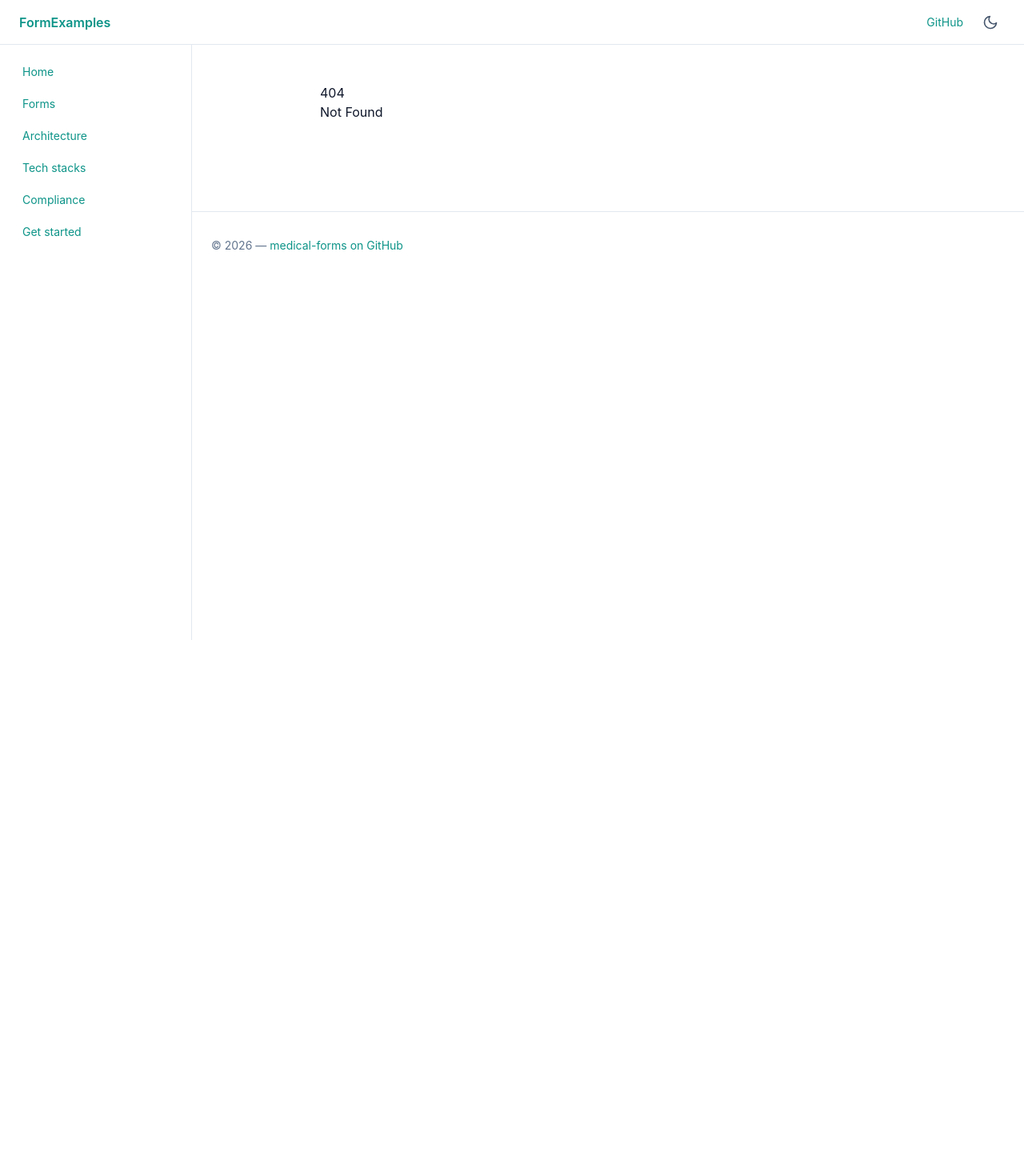
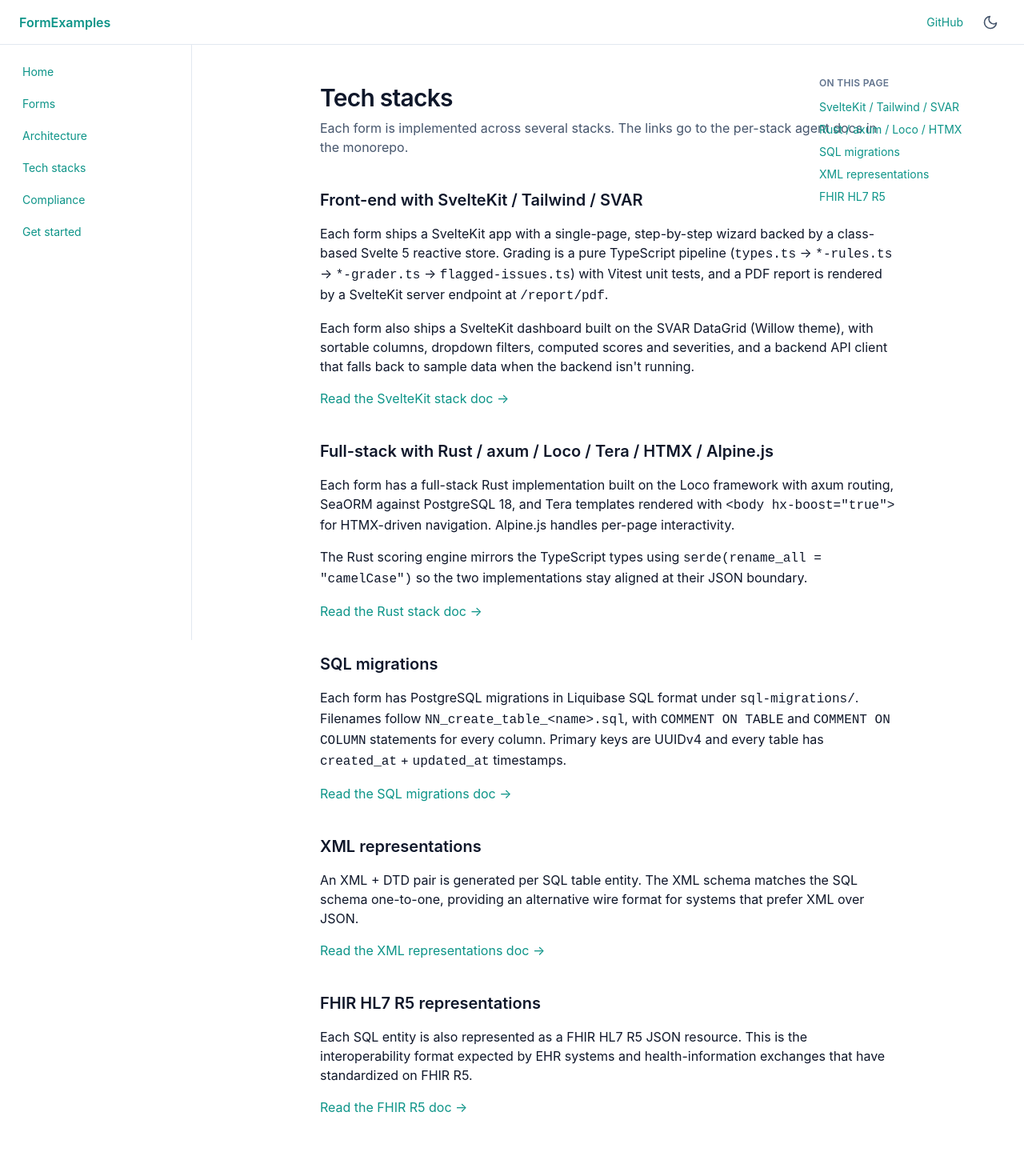
Before and after one commit to FormExamples/formexamples.github.io, a SvelteKit app: page /tech-stacks in a window 1280 px wide. Before the commit this address had no page. Shown: the top 1470 px of the page at 80% size. Before the commit the page ends 800 px from the top, so only its background shows below. Built offline with nearby package versions, Linux system fonts and the light colour scheme.

Commit message:
Add Tech stacks page for formexamples site

```diff
--- /dev/null
+++ b/src/routes/tech-stacks/+page.svelte
@@ -0,0 +1,84 @@
+<script lang="ts">
+  import OnThisPage from '$lib/components/OnThisPage.svelte';
+  import { REPO_URL } from '$lib/site';
+
+  const sections = [
+    { id: 'sveltekit', label: 'SvelteKit / Tailwind / SVAR' },
+    { id: 'rust', label: 'Rust / axum / Loco / HTMX' },
+    { id: 'sql', label: 'SQL migrations' },
+    { id: 'xml', label: 'XML representations' },
+    { id: 'fhir', label: 'FHIR HL7 R5' }
+  ];
+
+  function agentDoc(filename: string): string {
+    return `${REPO_URL}/blob/main/AGENTS/${filename}`;
+  }
+</script>
+
+<svelte:head>
+  <title>Tech stacks — FormExamples</title>
+</svelte:head>
+
+<OnThisPage {sections} />
+
+<h1 class="text-3xl font-semibold tracking-tight">Tech stacks</h1>
+<p class="mt-2 text-slate-600 dark:text-slate-400">Each form is implemented across several stacks. The links go to the per-stack agent docs in the monorepo.</p>
+
+<h2 id="sveltekit" class="mt-10 text-xl font-semibold">Front-end with SvelteKit / Tailwind / SVAR</h2>
+<p class="mt-4">
+  Each form ships a SvelteKit app with a single-page, step-by-step wizard backed by a class-based
+  Svelte 5 reactive store. Grading is a pure TypeScript pipeline (<code>types.ts</code> → <code>*-rules.ts</code> →
+  <code>*-grader.ts</code> → <code>flagged-issues.ts</code>) with Vitest unit tests, and a PDF report is rendered by a
+  SvelteKit server endpoint at <code>/report/pdf</code>.
+</p>
+<p class="mt-4">
+  Each form also ships a SvelteKit dashboard built on the SVAR DataGrid (Willow theme), with sortable
+  columns, dropdown filters, computed scores and severities, and a backend API client that falls back
+  to sample data when the backend isn't running.
+</p>
+<p class="mt-4">
+  <a href={agentDoc('front-end-with-sveltekit-tailwind-svar.md')} target="_blank" rel="noopener noreferrer">Read the SvelteKit stack doc →</a>
+</p>
+
+<h2 id="rust" class="mt-10 text-xl font-semibold">Full-stack with Rust / axum / Loco / Tera / HTMX / Alpine.js</h2>
+<p class="mt-4">
+  Each form has a full-stack Rust implementation built on the Loco framework with axum routing, SeaORM
+  against PostgreSQL 18, and Tera templates rendered with <code>&lt;body hx-boost="true"&gt;</code> for HTMX-driven
+  navigation. Alpine.js handles per-page interactivity.
+</p>
+<p class="mt-4">
+  The Rust scoring engine mirrors the TypeScript types using <code>serde(rename_all = "camelCase")</code> so
+  the two implementations stay aligned at their JSON boundary.
+</p>
+<p class="mt-4">
+  <a href={agentDoc('full-stack-with-loco-tera-htmx-alpine.md')} target="_blank" rel="noopener noreferrer">Read the Rust stack doc →</a>
+</p>
+
+<h2 id="sql" class="mt-10 text-xl font-semibold">SQL migrations</h2>
+<p class="mt-4">
+  Each form has PostgreSQL migrations in Liquibase SQL format under <code>sql-migrations/</code>. Filenames
+  follow <code>NN_create_table_&lt;name&gt;.sql</code>, with <code>COMMENT ON TABLE</code> and <code>COMMENT ON COLUMN</code>
+  statements for every column. Primary keys are UUIDv4 and every table has <code>created_at</code> +
+  <code>updated_at</code> timestamps.
+</p>
+<p class="mt-4">
+  <a href={agentDoc('sql-migrations.md')} target="_blank" rel="noopener noreferrer">Read the SQL migrations doc →</a>
+</p>
+
+<h2 id="xml" class="mt-10 text-xl font-semibold">XML representations</h2>
+<p class="mt-4">
+  An XML + DTD pair is generated per SQL table entity. The XML schema matches the SQL schema
+  one-to-one, providing an alternative wire format for systems that prefer XML over JSON.
+</p>
+<p class="mt-4">
+  <a href={agentDoc('xml-representations.md')} target="_blank" rel="noopener noreferrer">Read the XML representations doc →</a>
+</p>
+
+<h2 id="fhir" class="mt-10 text-xl font-semibold">FHIR HL7 R5 representations</h2>
+<p class="mt-4">
+  Each SQL entity is also represented as a FHIR HL7 R5 JSON resource. This is the interoperability
+  format expected by EHR systems and health-information exchanges that have standardized on FHIR R5.
+</p>
+<p class="mt-4">
+  <a href={agentDoc('fhir-r5.md')} target="_blank" rel="noopener noreferrer">Read the FHIR R5 doc →</a>
+</p>
```
